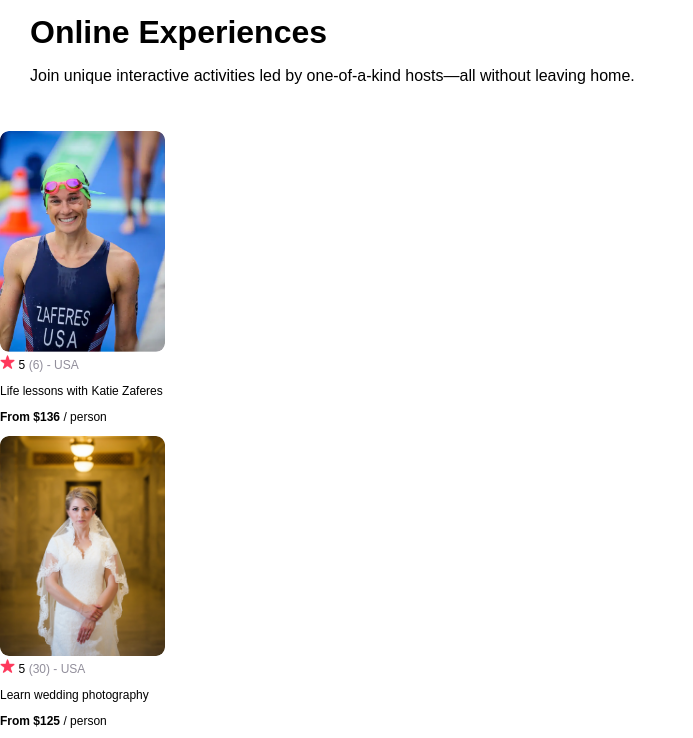
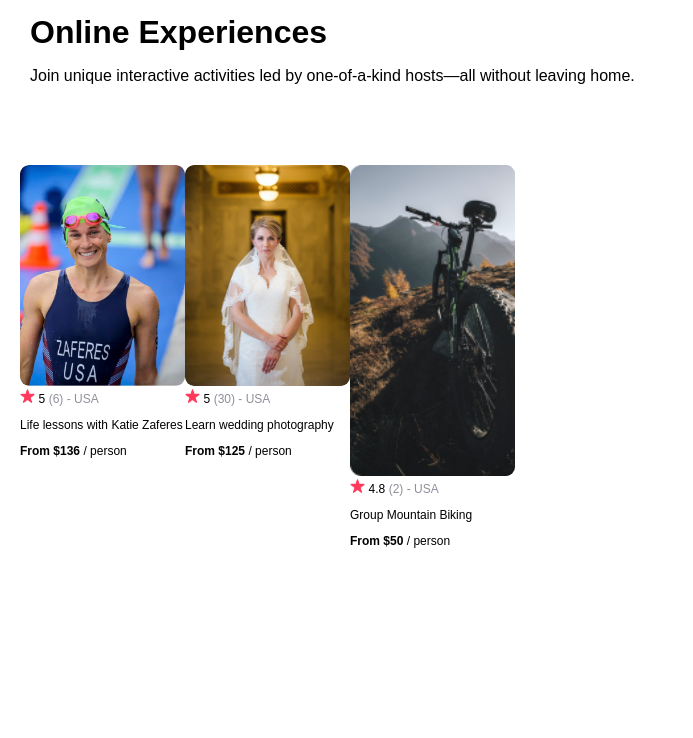
Before and after one commit to FatmaChahbar/AirBnb-React, a React (Create React App) app: page / in a window 1280 px wide. Shown: the part 440-1178 px from the top of the page, without its empty margins (0-693 px from the left). After the commit the page ends 1034 px from the top, so only its background shows below. Built offline with nearby package versions, Linux system fonts and the light colour scheme.

Commit message:
Use Props to pass the parameteres to card.js to avoid hard coding

```diff
--- a/src/App.css
+++ b/src/App.css
@@ -41,7 +41,7 @@ box-shadow: 0px 2.98256px 7.4564px rgba(0, 0, 0, 0.1);
  }
  .card{
 
-  width: 165px;
+    width: 165px;
   font-size: 12px;
  }
  .bold{
@@ -51,9 +51,14 @@ box-shadow: 0px 2.98256px 7.4564px rgba(0, 0, 0, 0.1);
   color: #918E9B;
 }
  .card--img{
-  width:100% ;
+  width:165px ;
   border-radius: 9px;
  }
  .card--star{
   height: 14px;
  }
+ .grpcard{
+  display: flex;
+  padding: 20px;
+
+ }
--- a/src/App.js
+++ b/src/App.js
@@ -11,24 +11,26 @@ function App() {//<Main/>
 
      <NavBar/>
      <Main/>
-     <Card image ={img1}
+     <div className='grpcard'>
+      <Card image ={img1}
      parg='Life lessons with Katie Zaferes'
-     price= '136'
-     rate='5'
-     num='6'
+     price= {136}
+     rate={5}
+     num={6}
      />
 
      <Card image ={wedding}
      parg='Learn wedding photography'
-     price= '125'
-     rate='5'
-     num='30'/>
+     price= {125}
+     rate={5}
+     num={30}/>
 
      <Card image ={bike}
      parg='Group Mountain Biking'
-     price= '50'
-     rate='4.8'
-     num='2'/>
+     price= {50}
+     rate={4.8}
+     num={2}/></div>
+
     </div>
   );
 }
--- a/src/Components/Card.js
+++ b/src/Components/Card.js
@@ -4,6 +4,7 @@ import star from '../Images/Star.png'
 export default function Card(props){
     return(
        <div className='card'>
+        &nbsp;&nbsp;&nbsp;&nbsp;
         <img src={props.image} className='card--img'/>
         <div>
             <img src={star} className='card--star' />
@@ -12,7 +13,9 @@ export default function Card(props){
             <span className='gray'> USA</span>
             <p> {props.parg}</p>
             <p> <span className='bold'>From ${props.price}</span> / person</p>
+
         </div>
+        &nbsp;&nbsp;&nbsp;&nbsp;
         </div>
     )
 }
```
